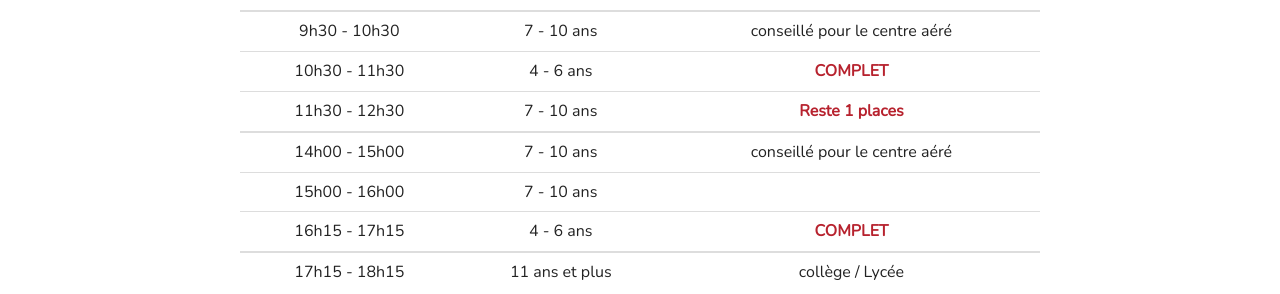
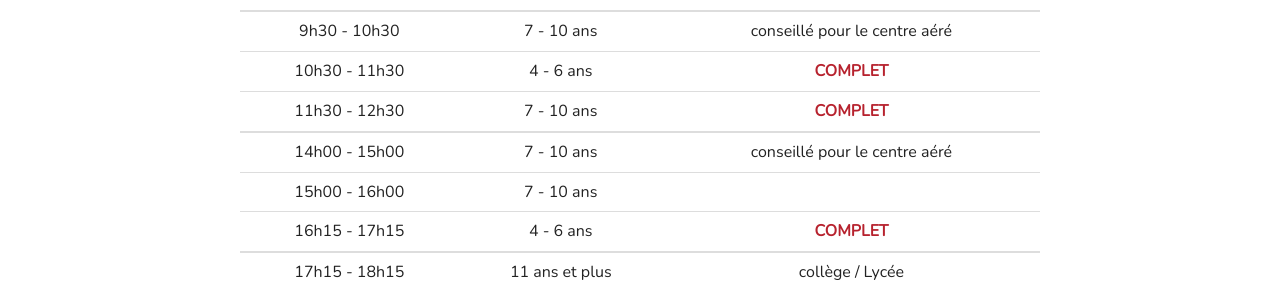
Before and after one commit to mlangues64/mlangues64.github.io, a Jekyll site: the page built from _posts/2019-08-26-inscription2019-2020.markdown, in a window 1280 px wide and 900 px high, scrolled down 1068 px. Shown: the part 160-454 px from the top of the window. Built offline with Jekyll 4.4.1, drawn with Linux system fonts in a browser that asks for light colours; nearby versions of some CDN libraries.

Commit message:
effectifs

```diff
--- a/_posts/2019-08-26-inscription2019-2020.markdown
+++ b/_posts/2019-08-26-inscription2019-2020.markdown
@@ -68,7 +68,7 @@
 |:--------:|:-------------:|:----:|
 | 9h30 - 10h30 | 7 - 10 ans | conseillé pour le centre aéré |
 | 10h30 - 11h30 | 4 - 6 ans | <span style="color: #B7222E; font-weight:bold;">COMPLET</span> |
-| 11h30 - 12h30 | 7 - 10 ans | <span style="color: #B7222E; font-weight:bold;">Reste 1 places</span> |
+| 11h30 - 12h30 | 7 - 10 ans | <span style="color: #B7222E; font-weight:bold;">COMPLET</span> |
 |:--------:|:-------------:|:----:|
 | 14h00 - 15h00 | 7 - 10 ans | conseillé pour le centre aéré |
 | 15h00 - 16h00 | 7 - 10 ans |   |
```
